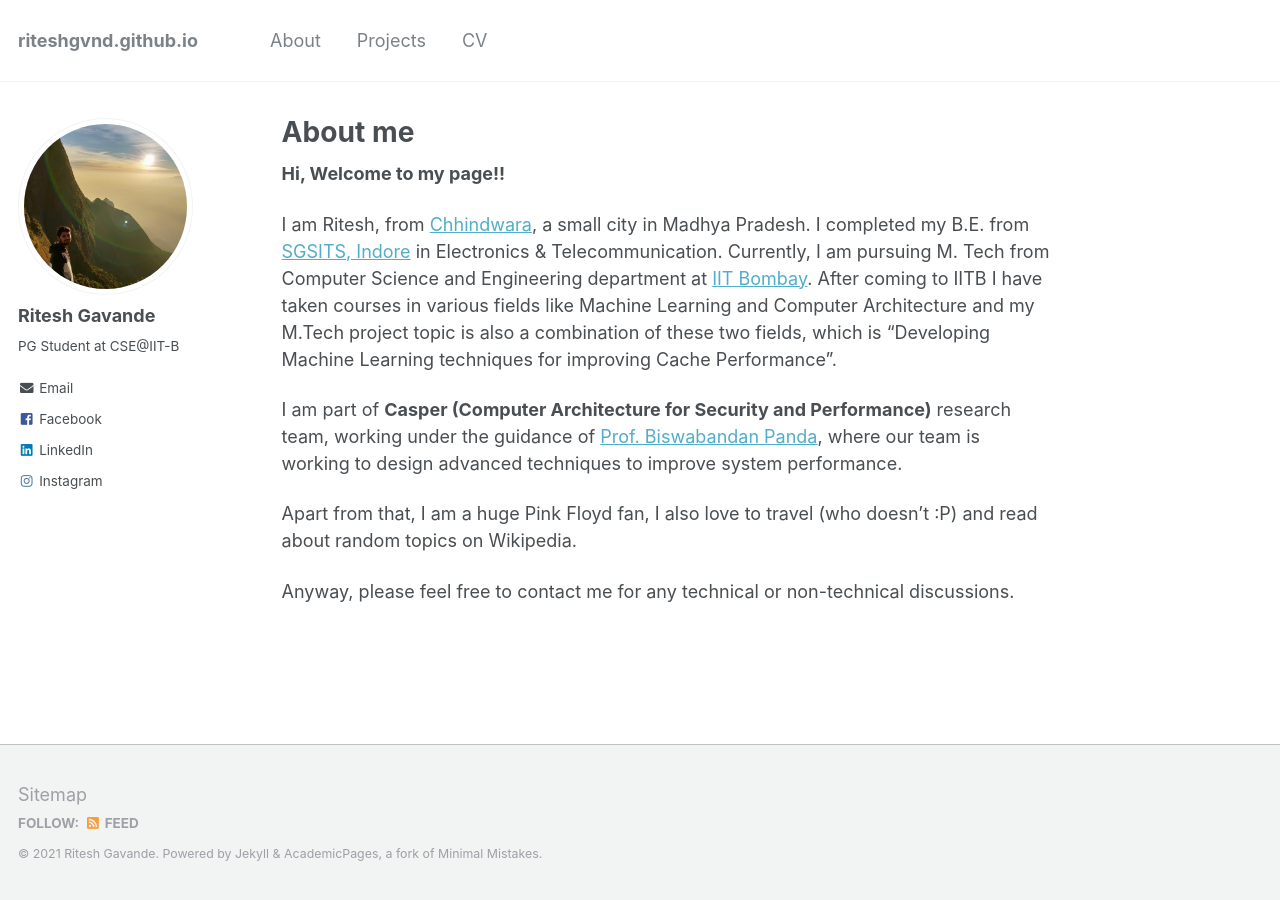
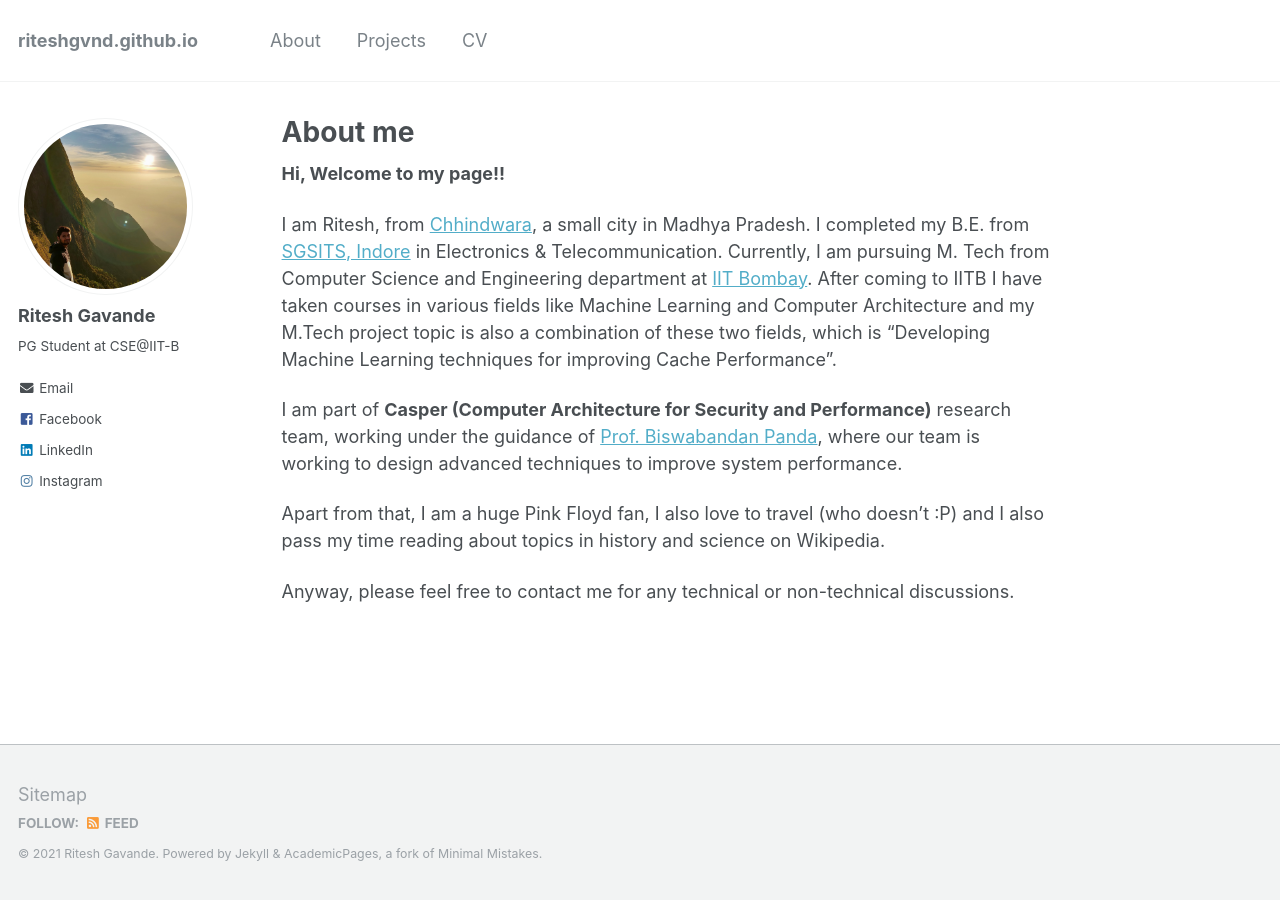
Before and after one commit to Riteshgvnd/riteshgvnd.github.io, a Jekyll site: the page built from _pages/about.md, in a window 1280 px wide. Built offline with Jekyll 4.4.1, drawn with Linux system fonts in a browser that asks for light colours.

Commit message:
Update about.md

```diff
--- a/_pages/about.md
+++ b/_pages/about.md
@@ -18,6 +18,6 @@ I am Ritesh, from [Chhindwara](https://en.wikipedia.org/wiki/Chhindwara), a smal
 
 I am part of **Casper (Computer Architecture for Security and Performance)** research team, working under the guidance of [Prof. Biswabandan Panda](https://www.cse.iitb.ac.in/~biswa/), where our team is working to design advanced techniques to improve system performance.
 
-Apart from that, I am a huge Pink Floyd fan, I also love to travel (who doesn't :P) and read about random topics on Wikipedia.
+Apart from that, I am a huge Pink Floyd fan, I also love to travel (who doesn't :P) and I also pass my time reading about topics in history and science on Wikipedia.
 
 Anyway, please feel free to contact me for any technical or non-technical discussions.
```
